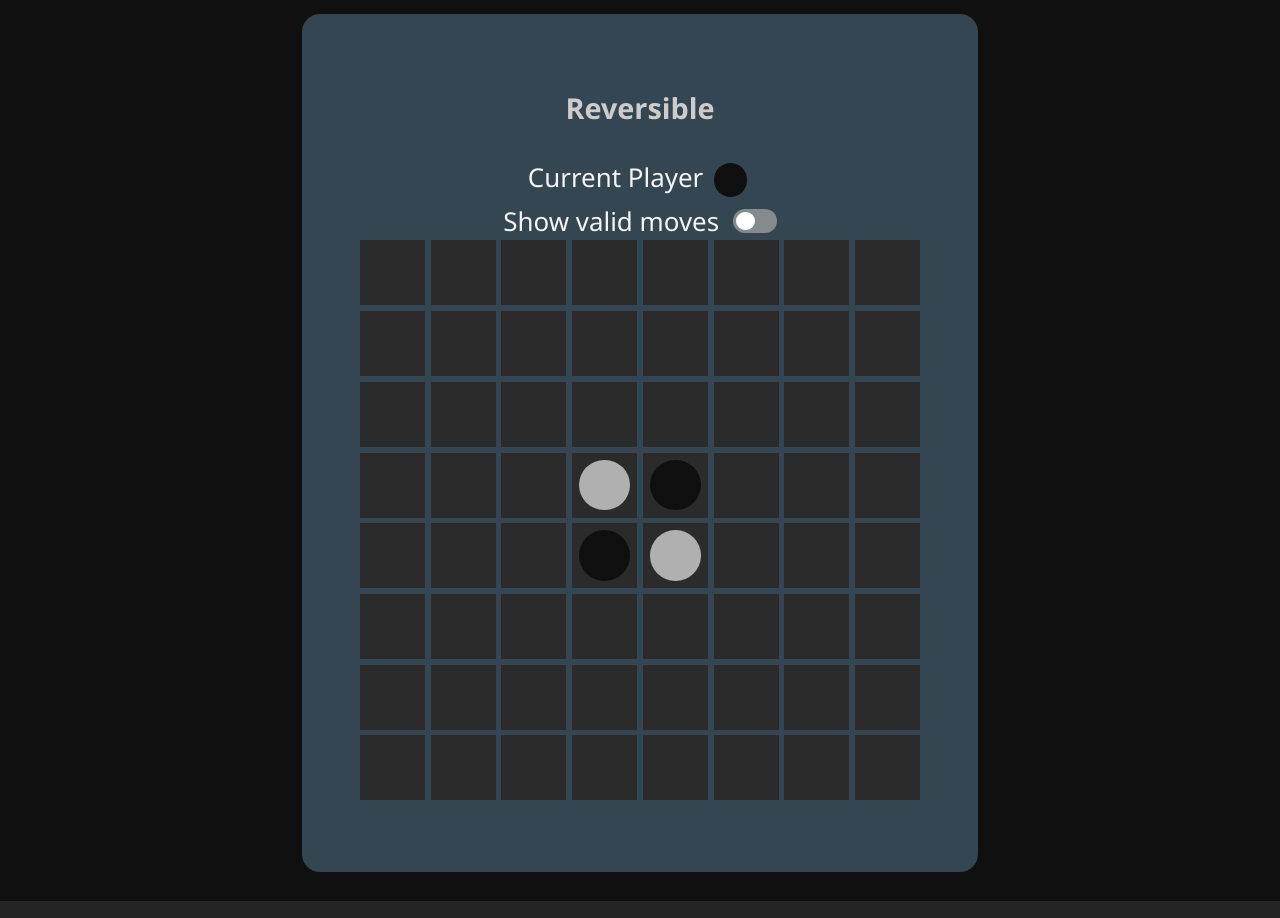
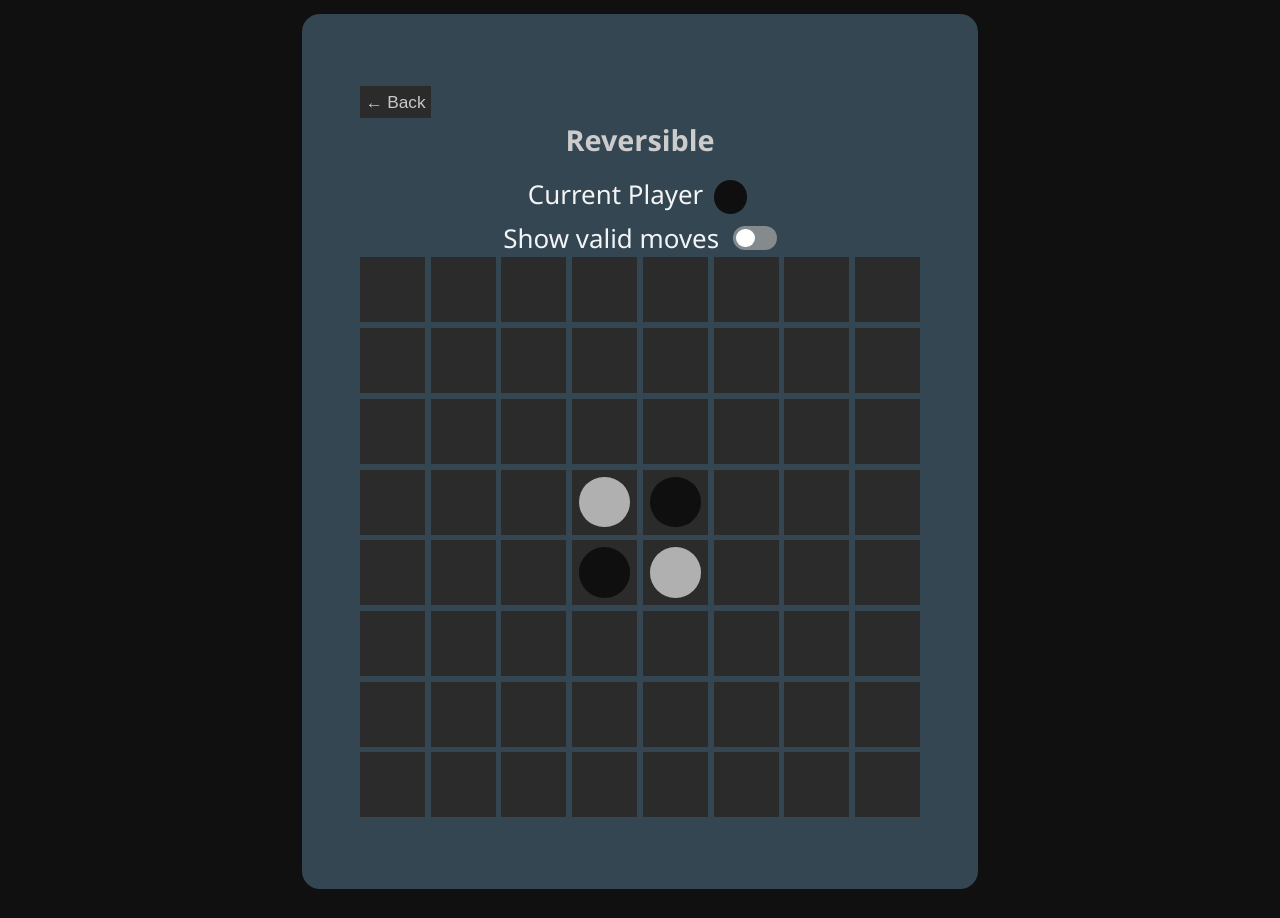
Before and after one commit to gubespam/da-mantou-games, a React (Vite) app: page /da-mantou-games/reversible in a window 1280 px wide. Built offline with nearby package versions, Linux system fonts and the light colour scheme; a web font is replaced by a local one.

Commit message:
back button and cross-site link

```diff
--- a/src/App.css
+++ b/src/App.css
@@ -9,6 +9,11 @@
   /* background: linear-gradient(135deg, #18181b 0%, #27272a 100%); */
   font-family: 'Segoe UI', 'Roboto', 'Helvetica Neue', Arial, 'Noto Sans', sans-serif;
   color: #f3f4f6;
+}
+
+.App .cross-site {
+  display: block;
+  font-size: 0.75em;
 }
 
 
@@ -80,7 +85,7 @@
   font-size: 1rem;
   font-weight: bold;
   margin-top: 0;
-  margin-bottom: 1rem;
+  margin-bottom: 0.5rem;
 }
 .game-page p {
   color: #a1a1aa;
--- a/src/App.jsx
+++ b/src/App.jsx
@@ -44,23 +44,24 @@ function App() {
           element={
             <div className="menu-container">
               <img src={mantouLogo} alt="Mantou Logo" className="mantou-logo" />
+              <a class="cross-site" href="/xiao-mantou-games">Go to Xiao Mantou Games</a>
               <h1>Da Mantou Games</h1>
               <p className="subtitle">Bigger games by Daddy mantou</p>
               <nav className="vertical-menu">
+                <Link className="menu-item" to="/da-mantou-games/reversible">Reversible</Link>
                 <Link className="menu-item" to="/da-mantou-games/math">Math</Link>
                 <Link className="menu-item" to="/da-mantou-games/history-timeline">History Timeline</Link>
                 <Link className="menu-item" to="/da-mantou-games/timeline-prototype">Timeline Prototype</Link>
-                <Link className="menu-item" to="/da-mantou-games/reversible">Reversible</Link>
               </nav>
             </div>
           }
         />
+        <Route path="/da-mantou-games/reversible" element={<Reversible />} />
         <Route path="/da-mantou-games/math" element={<MathMenu activeOperations={activeOperations} setActiveOperations={setActiveOperations} />} />
         <Route path="/da-mantou-games/math/practice" element={<PracticeGame activeOperations={activeOperations} />} />
         <Route path="/da-mantou-games/math/speed-drill" element={<SpeedDrillRacer activeOperations={activeOperations} />} />
         <Route path="/da-mantou-games/timeline-prototype" element={<TimelinePrototype />} />
         <Route path="/da-mantou-games/history-timeline" element={<HistoryTimeline />} />
-        <Route path="/da-mantou-games/reversible" element={<Reversible />} />
       </Routes>
     </div>
   );
--- /dev/null
+++ b/src/components/BackButton.css
@@ -0,0 +1,12 @@
+.back {
+  font-size: 0.6em;
+  background-color: #2c2b2b;
+  width: fit-content;
+  padding: 0.3em;
+  border: none;
+  color: rgb(200, 200, 200);
+  /* these next 2 lines align it to left even though parent
+     element is center-aligned for other elements */
+  display: block;
+  margin-right: auto;
+}
--- /dev/null
+++ b/src/components/BackButton.jsx
@@ -0,0 +1,14 @@
+import { useNavigate } from 'react-router-dom';
+import './BackButton.css';
+
+function BackButton({ to = '/da-mantou-games' }) {
+  const navigate = useNavigate();
+
+  return (
+    <button type="button" className="back" onClick={() => navigate(to)}>
+      ← Back
+    </button>
+  );
+}
+
+export default BackButton;
--- a/src/reversible/Reversible.jsx
+++ b/src/reversible/Reversible.jsx
@@ -1,5 +1,6 @@
 import React, { useMemo } from 'react';
 import { useState, useEffect } from 'react';
+import BackButton from '../components/BackButton';
 import ToggleSlide from '../components/ToggleSlide';
 import './Reversible.css';
 
@@ -295,6 +296,7 @@ function Reversible() {
 
   return (
     <div className="game-page">
+      <BackButton />
       <h1>Reversible</h1>
       <GameStatus {...{ gameMode, winner, currentPlayer }}
         onNewGame={() => {
```
